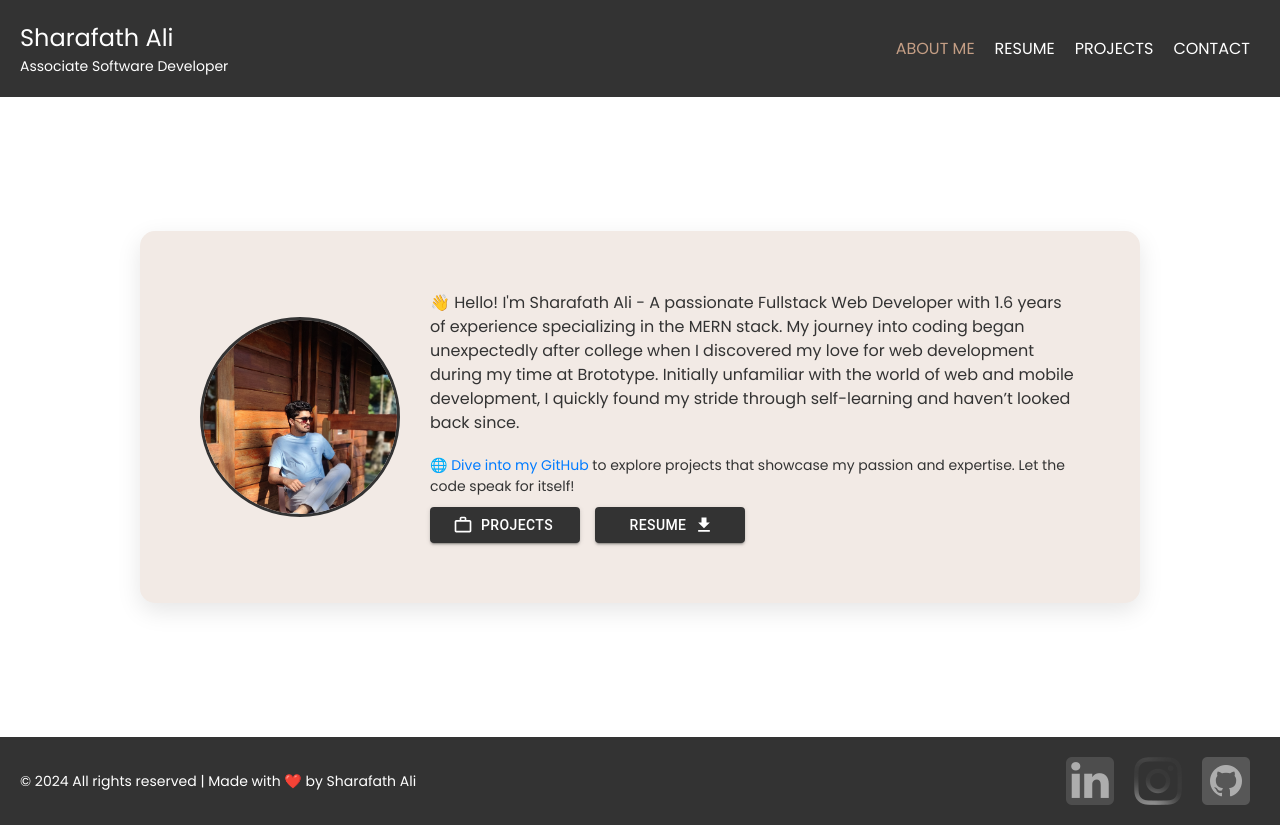
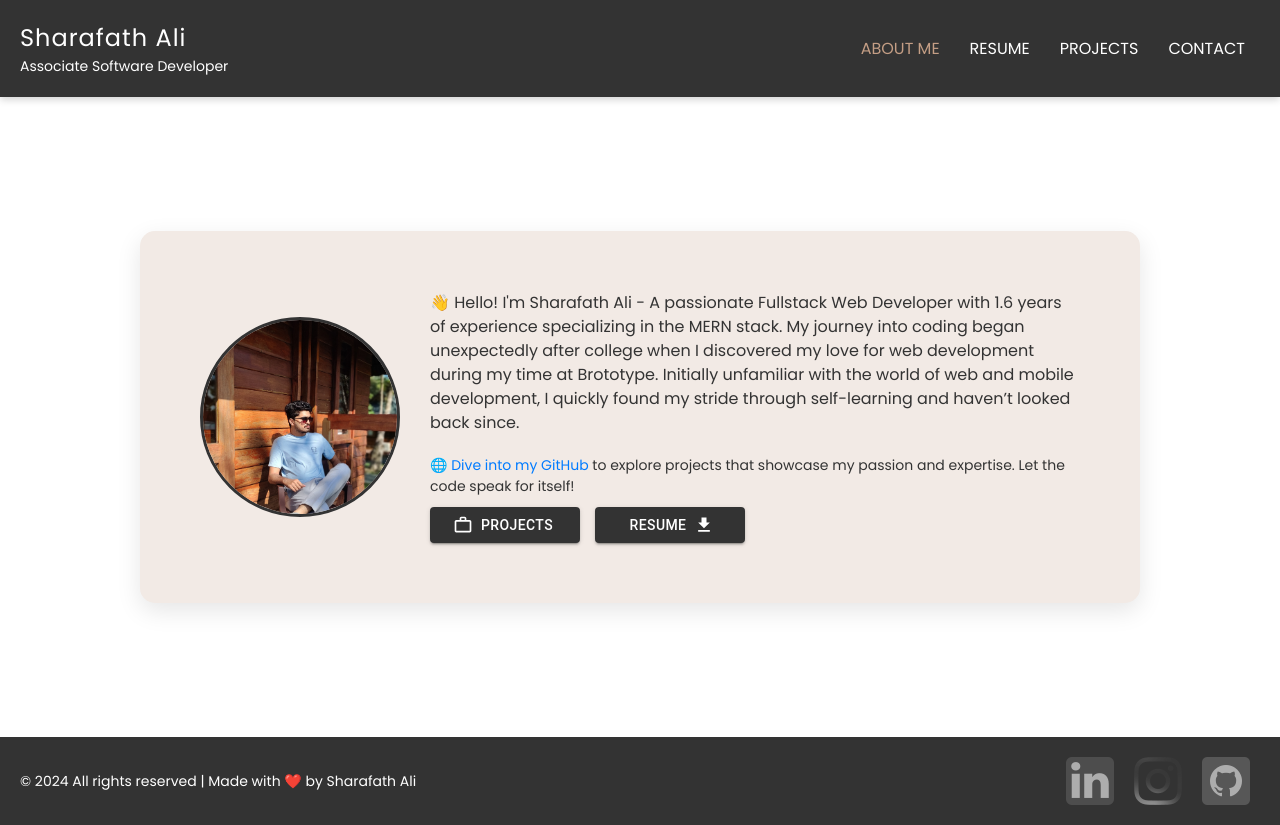
Before and after one commit to sharafath-ali/Personal-website, a React (Create React App) app: page / in a window 1280 px wide. Built offline with nearby package versions, Linux system fonts and the light colour scheme; a web font is replaced by a local one.

Commit message:
change in ui of header

```diff
--- a/src/Css/Header.css
+++ b/src/Css/Header.css
@@ -1,4 +1,3 @@
-/* src/components/Header.css */
 :root {
     --dark-brown: #333;
     --medium-brown: #C49E85;
@@ -13,12 +12,16 @@
     padding: 20px;
     background-color: var(--dark-brown);
     position: relative;
+    box-shadow: 0 2px 8px rgba(0, 0, 0, 0.2);
+    /* Added subtle shadow */
 }
 
 .header-left h1 {
     margin: 0;
     font-size: 24px;
     color: var(--white);
+    letter-spacing: 1px;
+    /* Slight spacing for modern look */
 }
 
 .header-left p {
@@ -28,14 +31,16 @@
 }
 
 .header-right a {
-    margin: 0 10px;
+    margin: 0 15px;
+    /* Increased margin for better spacing */
     text-decoration: none;
     color: var(--white);
+    transition: color 0.3s ease;
+    /* Smooth color transition */
 }
 
 .header-right a:hover {
     color: var(--medium-brown);
-    /* text-decoration: underline; */
 }
 
 .toblack {
@@ -43,19 +48,15 @@
 }
 
 @media (max-width: 768px) {
-    /* .header {
-        flex-direction: column;
-        align-items: flex-start;
-    } */
-
     .header-right {
         margin-top: 10px;
-
     }
 
     .header-right a {
         display: block;
         margin: 5px 0;
+        font-size: 16px;
+        /* Slightly larger font size for mobile */
     }
 
     .header-left h1 {
@@ -65,11 +66,9 @@
 
     .header-left p {
         margin: 0;
-        font-size: 11px;
+        font-size: 12px;
     }
-
 }
-
 
 .dropdown {
     position: relative;
@@ -94,7 +93,7 @@
     flex-direction: column;
     border: 1px solid #444;
     z-index: 1000;
-    box-sizing: border-box
+    box-sizing: border-box;
 }
 
 .dropdown-menu a {
```
